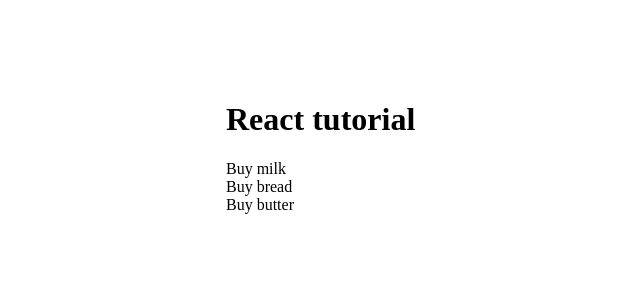
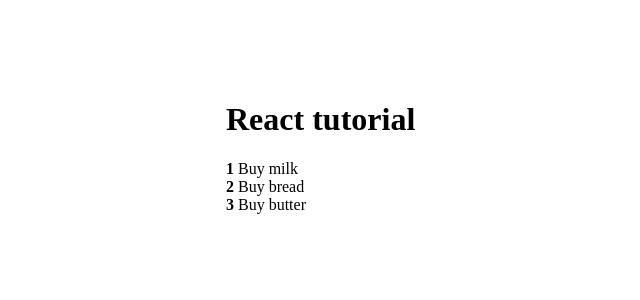
Before and after one commit to vdenisov-react/vladilen-minin-react, a React (Create React App) app: page / in a window 1280 px wide. Shown: the top 300 px of the page, without its empty margins (114-754 px from the left). Built offline with nearby package versions, Linux system fonts and the light colour scheme.

Commit message:
06. display index for each list item

```diff
--- a/src/app/components/TodoItem.jsx
+++ b/src/app/components/TodoItem.jsx
@@ -1,5 +1,11 @@
 import React from 'react';
 
-export default function TodoItem({ todo }) {
-    return <span>{todo.title}</span>;
+export default function TodoItem({ todo, index }) {
+    return (
+        <span>
+            <strong>{index + 1}</strong>
+            &nbsp;
+            {todo.title}
+        </span>
+    );
 }
--- a/src/app/components/TodoList.jsx
+++ b/src/app/components/TodoList.jsx
@@ -15,7 +15,7 @@ export default function TodoList({ todos }) {
             {todos.map((todo, index) => {
                 return (
                     <li key={todo.id}>
-                        <TodoItem todo={todo} />
+                        <TodoItem todo={todo} index={index} />
                     </li>
                 );
             })}
```
